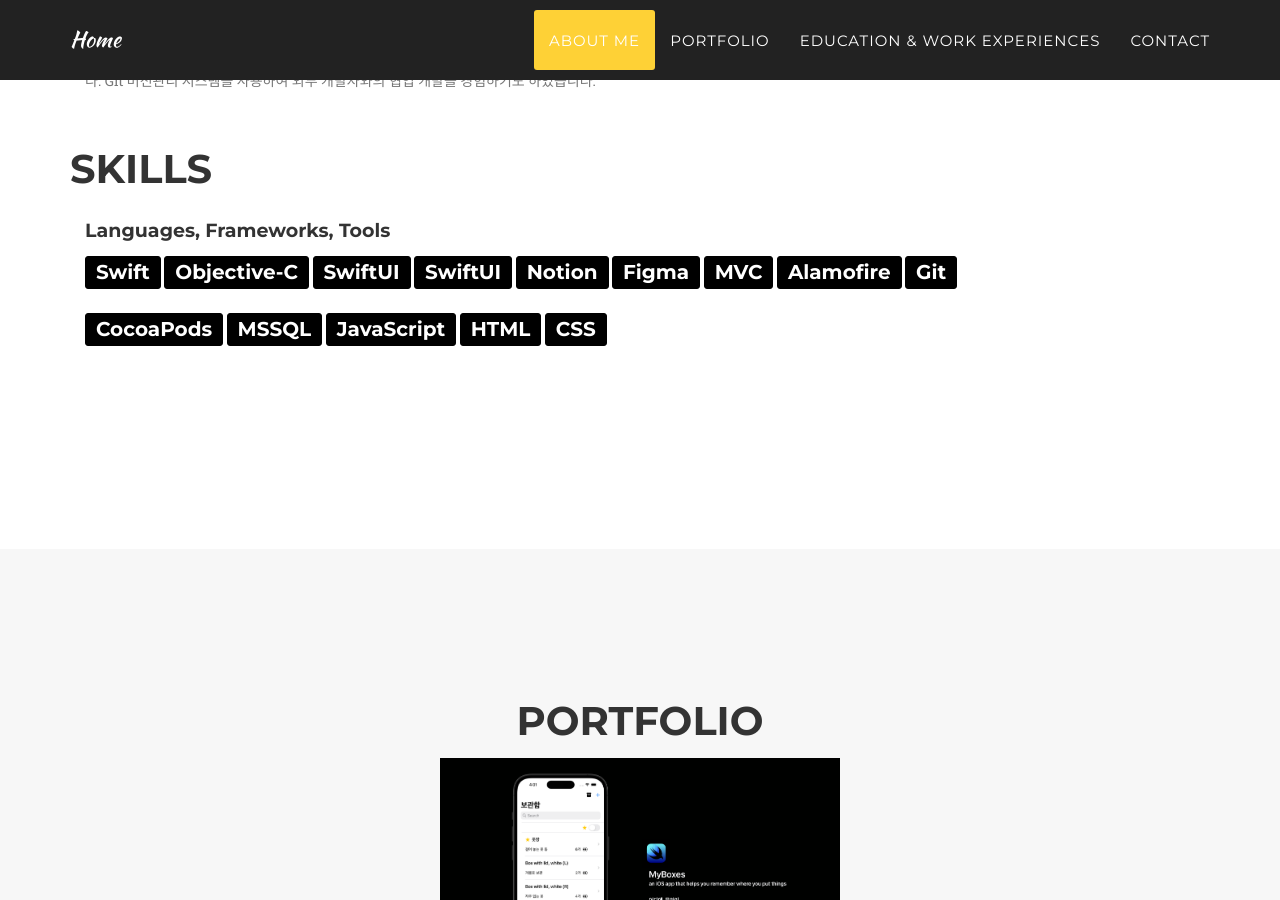
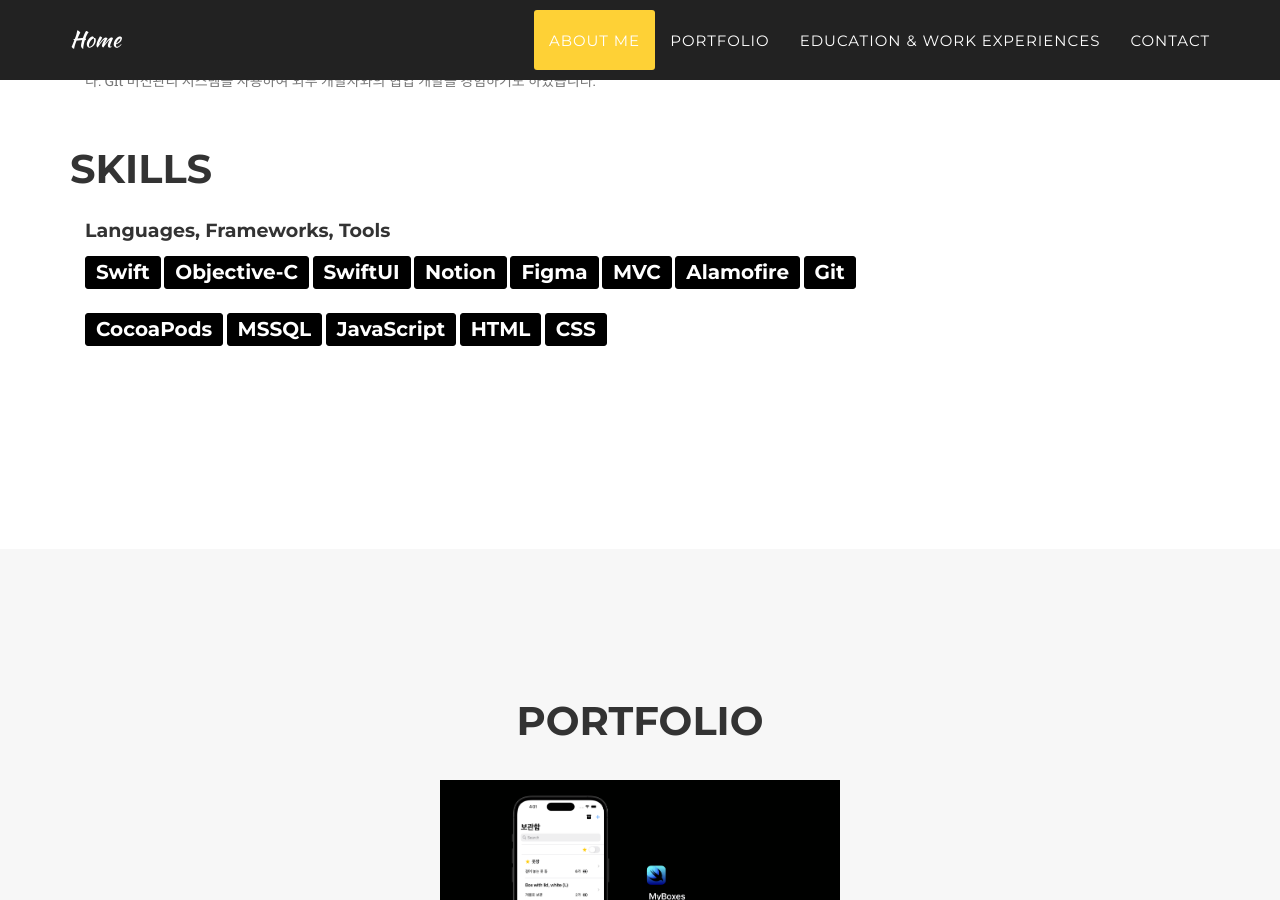
Before and after one commit to miraethefuture/portfolio, a Jekyll site: the page built from index.html, in a window 1280 px wide and 900 px high, scrolled down 1534 px. Built offline with Jekyll 4.4.1, drawn with Linux system fonts in a browser that asks for light colours; some web fonts are replaced.

Commit message:
skills updated

```diff
--- a/_includes/portfolio_grid.html
+++ b/_includes/portfolio_grid.html
@@ -3,7 +3,7 @@
         <div class="container">
             <div class="row">
                 <div class="col-lg-12 text-center">
-                    <h2 class="section-heading">Portfolio</h2>
+                    <h2 class="section-heading">Portfolio</h2><br>
 <!--                    <h3 class="section-subheading text-muted"></h3>-->
                 </div>
             </div>
--- a/_includes/services.html
+++ b/_includes/services.html
@@ -83,7 +83,6 @@
                     <a class="page-scroll btn btn-xl">Swift</a>
                     <a class="page-scroll btn btn-xl">Objective-C</a>
                     <a class="page-scroll btn btn-xl">SwiftUI</a>
-                    <a class="page-scroll btn btn-xl">SwiftUI</a>
                     <a class="page-scroll btn btn-xl">Notion</a>
                     <a class="page-scroll btn btn-xl">Figma</a>
                     <a class="page-scroll btn btn-xl">MVC</a>
```
Also changed, not shown: 3 other files.
